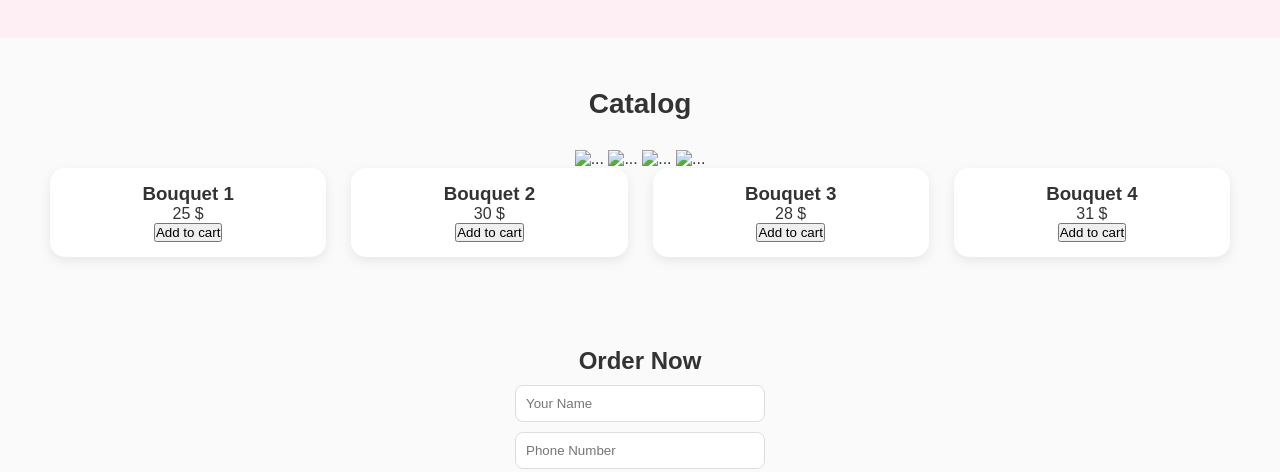
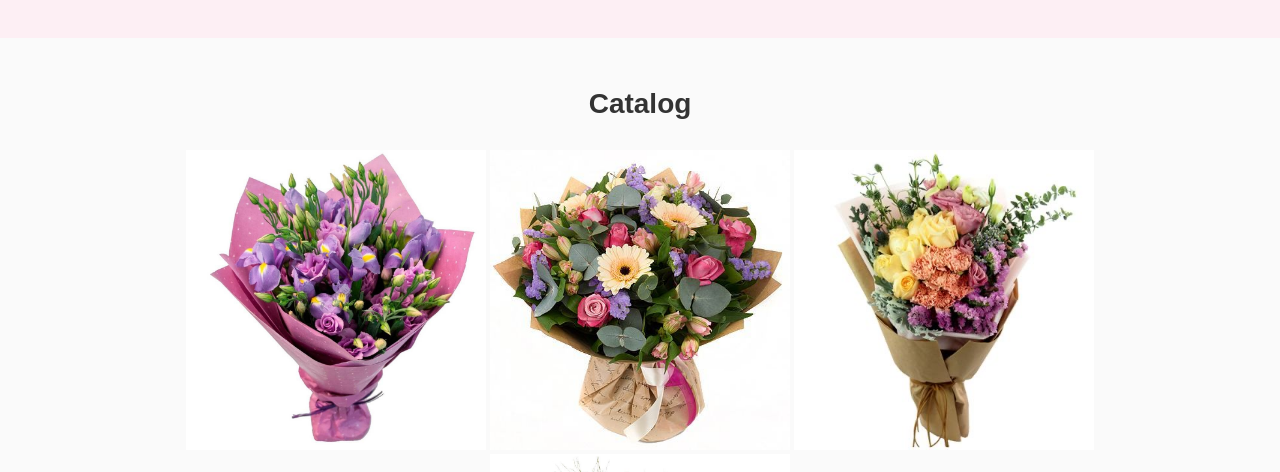
Before and after one commit to cphalla2student-hue/Flower, a plain HTML site: page index.html in a window 1280 px wide. Shown: the part 650-1122 px from the top of the page. Drawn offline with Linux system fonts and the light colour scheme.

Commit message:
Update index.html

```diff
--- a/index.html
+++ b/index.html
@@ -30,17 +30,17 @@
     <p>We deliver beautiful bouquets in 60 minutes</p>
     <button class="btn" onclick="scrollToCatalog()">Shop Now</button>
   </div >
-  <img src="image/pngtree-fresh-white-daisy-bouquet-with-bright-yellow-centers-png-image_20587377.png" width="500"  height="500" alt="Flowers">
+  <img src="pngtree-fresh-white-daisy-bouquet-with-bright-yellow-centers-png-image_20587377.png" width="500"  height="500" alt="Flowers">
 </section>
 
 <!-- Catalog -->
 <section id="catalog" class="catalog">
 
   <h2>Catalog</h2>
-  <img src="image/IMG_5764.JPG" width="300"  alt="...">
-<img src="image/Flower.jpg" width="300"  alt="...">
-<img src="image/IMG_5768.JPG"width="300"  alt="...">
-<img src="image/IMG_5765.JPG" width="300"  alt="...">
+  <img src="IMG_5764.JPG" width="300"  alt="...">
+<img src="Flower.jpg" width="300"  alt="...">
+<img src="IMG_5768.JPG"width="300"  alt="...">
+<img src="IMG_5765.JPG" width="300"  alt="...">
   <div class="grid" id="product-list">
     <!-- Products will be added by JS -->
   </div>
```
